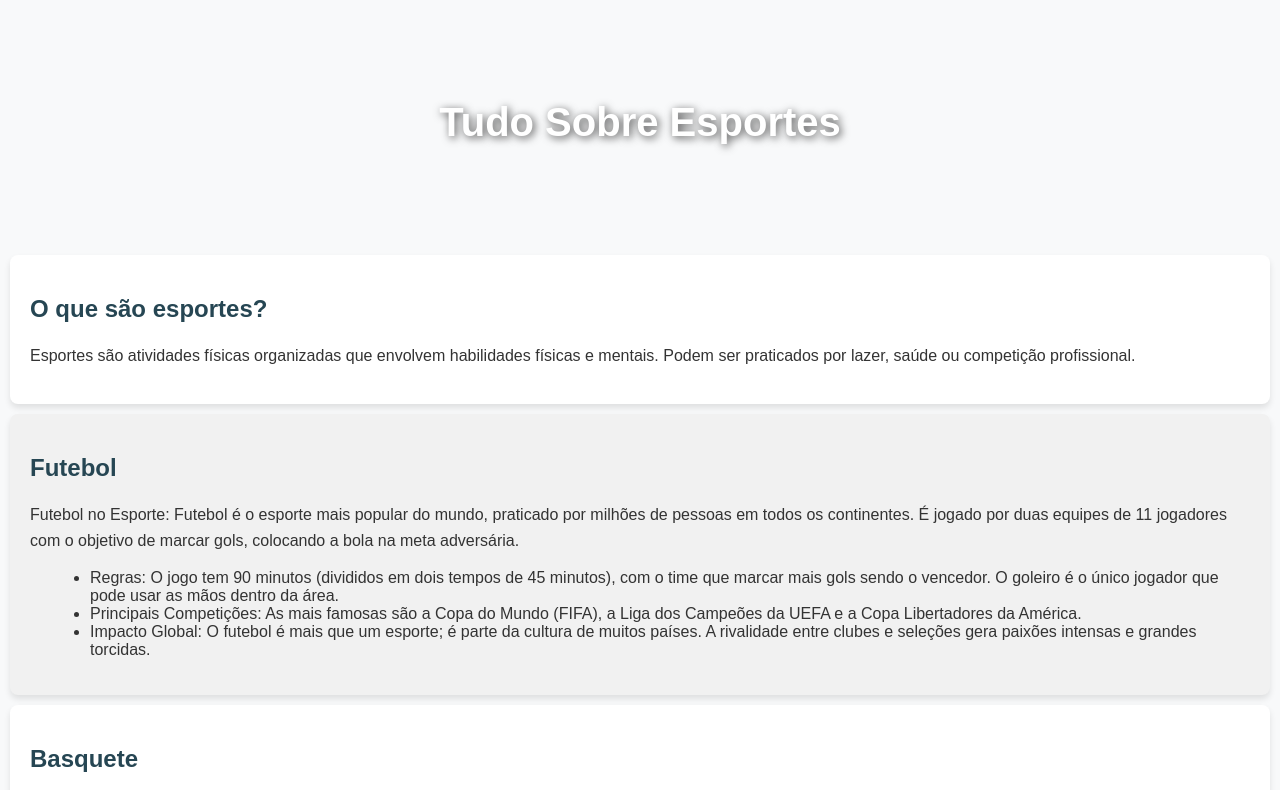
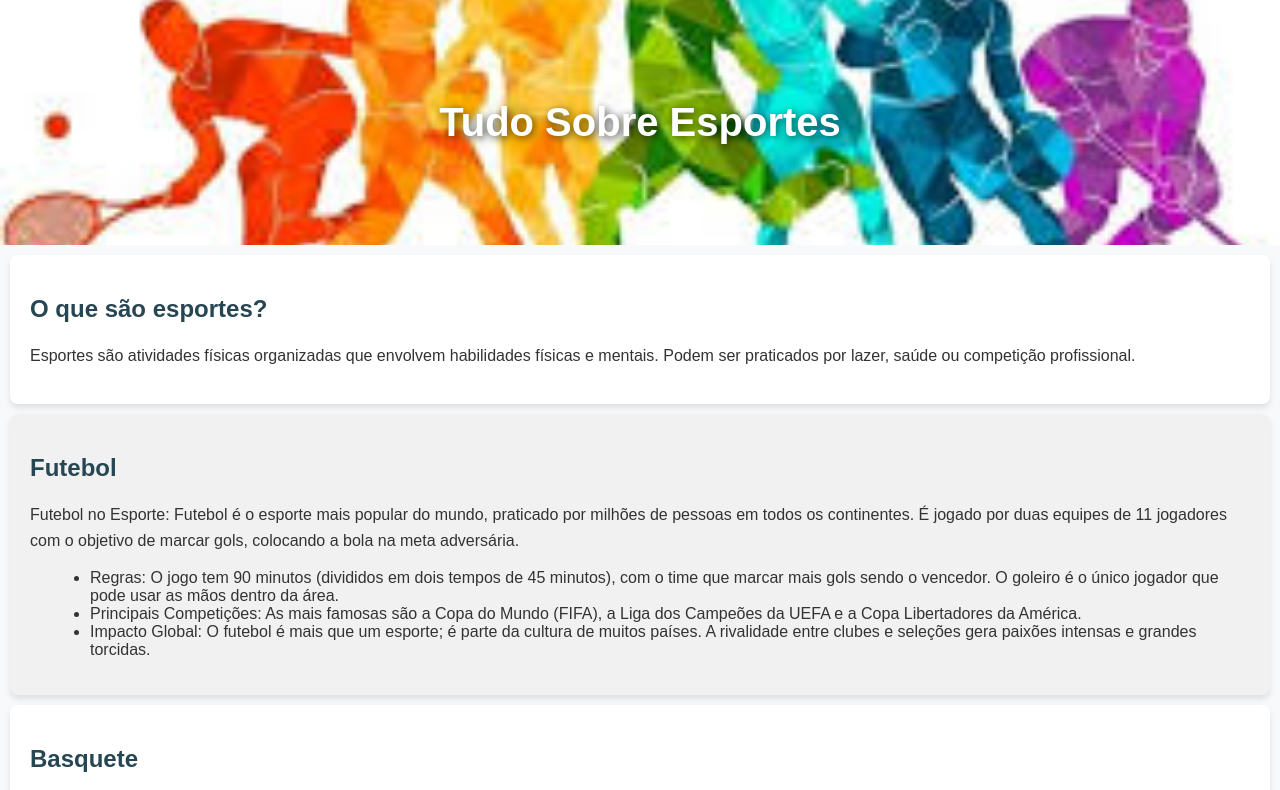
Before and after one commit to vinizzmm/Esportes-Brasil, a plain HTML site: page index.html in a window 1280 px wide. Shown: the top 790 px of the page. Drawn offline with Linux system fonts and the light colour scheme.

Commit message:
Update index.html

```diff
--- a/index.html
+++ b/index.html
@@ -19,7 +19,7 @@
 
         /* Estilo do cabeçalho */
         header {
-            background-image: url('bixos.png'); /* Imagem de fundo */
+            background-image: url('bixos.jpg'); /* Imagem de fundo */
             background-size: cover; /* Faz com que a imagem cubra toda a área */
             background-position: center center; /* Centraliza a imagem no cabeçalho */
             color: white;
```
